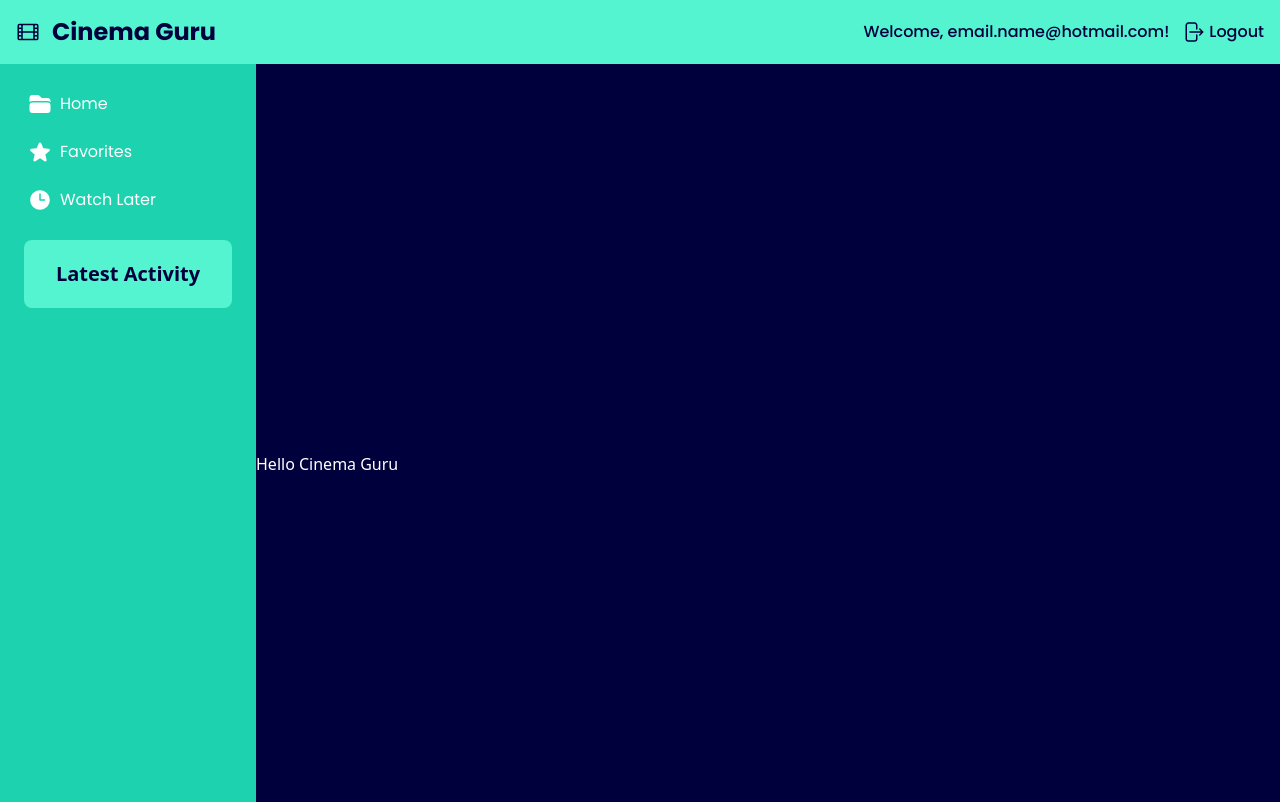
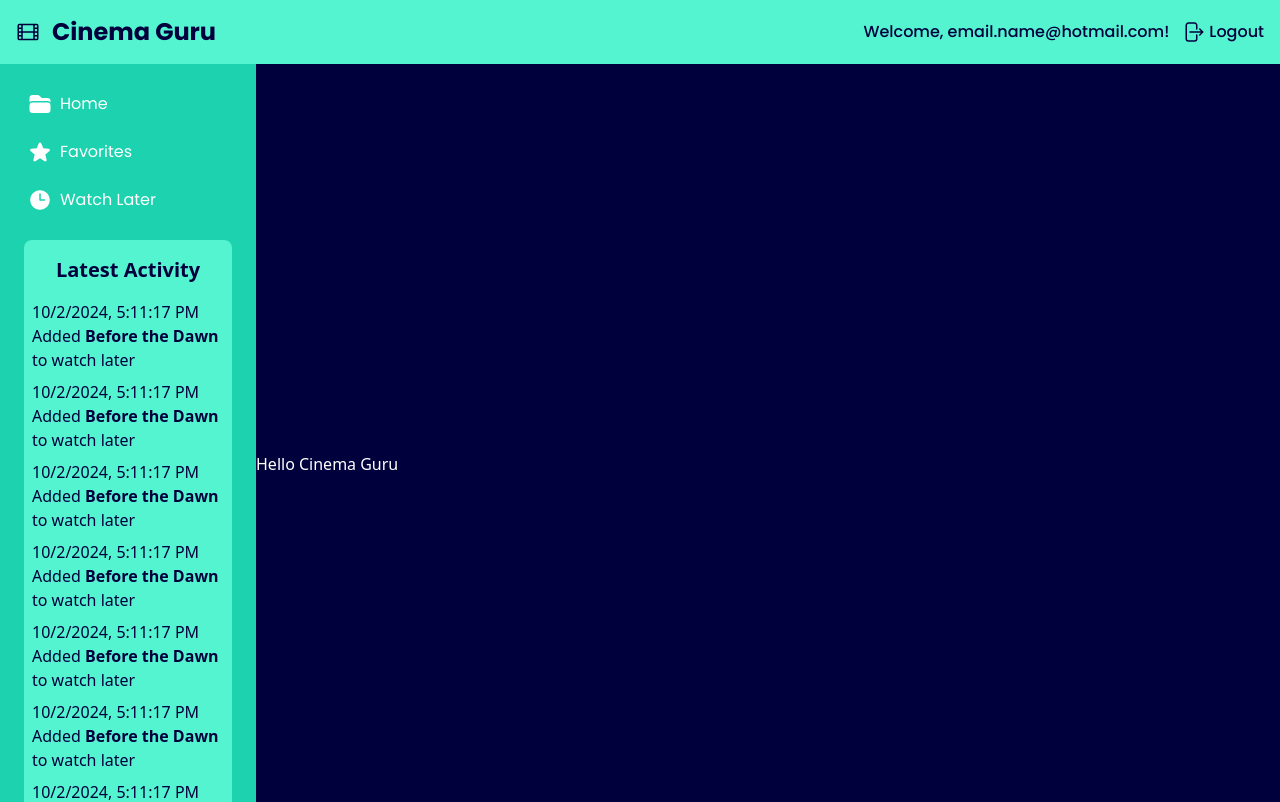
Before and after one commit to michaellgans/atlas-cinema-guru, a Next.js app: page / in a window 1280 px wide. Shown: the top 802 px of the page. Built offline with nearby package versions, Linux system fonts and the light colour scheme.

Commit message:
Creates ActivityItem Components

```diff
--- a/components/ActivityFeed.tsx
+++ b/components/ActivityFeed.tsx
@@ -1,6 +1,7 @@
 // ActivityFeed Component
 
 // Asset Imports
+import { ActivityItem } from "./ActivityItem";
 
 // Script Imports
 
@@ -14,8 +15,21 @@
 export function ActivityFeed() {
   // Define Hook
   return (
-    <div className="flex w-52 justify-center rounded-lg bg-lumi-teal">
-      <h2 className="px-7 py-5 text-xl font-bold">Latest Activity</h2>
+    <div className="mb-7 flex w-52 flex-col justify-center rounded-lg bg-lumi-teal">
+      <h2 className="px-6 py-4 text-center text-xl font-bold">
+        Latest Activity
+      </h2>
+      <div className="px-2">
+        <ActivityItem />
+        <ActivityItem />
+        <ActivityItem />
+        <ActivityItem />
+        <ActivityItem />
+        <ActivityItem />
+        <ActivityItem />
+        <ActivityItem />
+        <ActivityItem />
+      </div>
     </div>
   );
 }
--- /dev/null
+++ b/components/ActivityItem.tsx
@@ -0,0 +1,24 @@
+// ActivityItem Component
+
+// Asset Imports
+
+// Script Imports
+
+// Types
+// type ActivityItemProps = {
+//     prop: type;
+//     prop: type;
+// };
+
+// Returns a ActivityItem Component
+export function ActivityItem() {
+  // Define Hook
+  return (
+    <div className="mb-2 font-medium">
+      <p>10/2/2024, 5:11:17 PM</p>
+      <p>
+        Added <span className="font-bold">Before the Dawn</span> to watch later
+      </p>
+    </div>
+  );
+}
```
